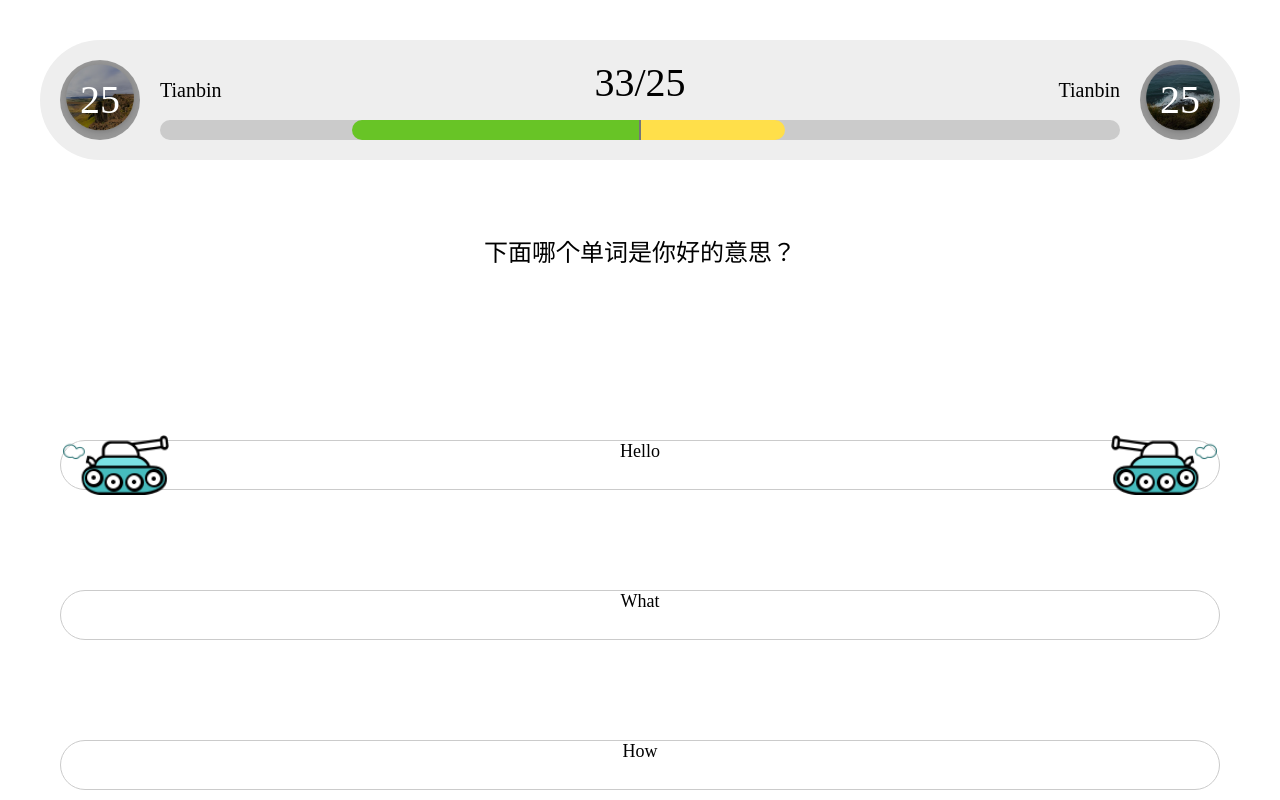
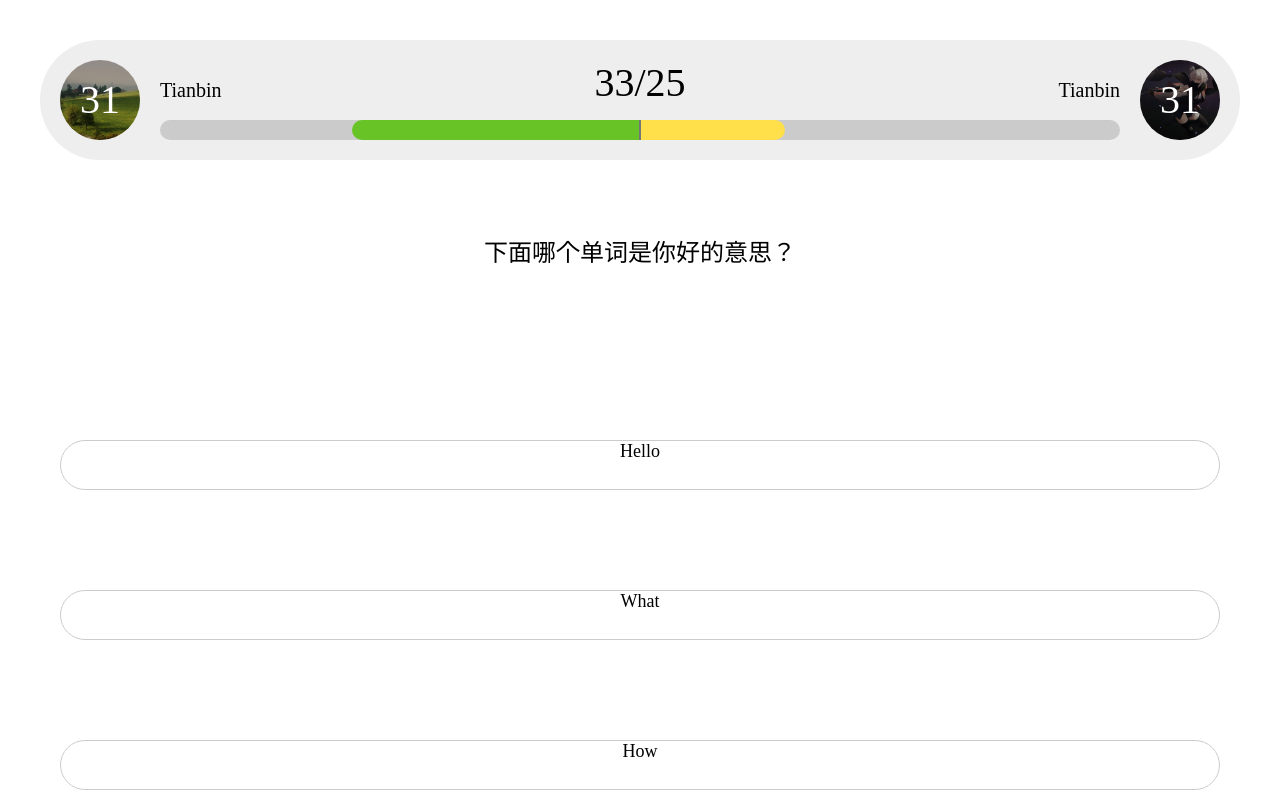
Before and after one commit to TianbinTobin/words_pk, a Vue app: page /#/pk in a window 1280 px wide. Built offline with nearby package versions, Linux system fonts and the light colour scheme.

Commit message:
答题逻辑

```diff
--- /dev/null
+++ b/src/components/Exam.vue
@@ -0,0 +1,30 @@
+<template>
+  <transition-group
+    tag="div"
+    name="custom-classes-transition"
+    enter-active-class="animated slideInRight"
+    leave-active-class="animated slideOutLeft">
+    <exam-item v-for="(exam, index) in examList" :key="exam" :exam-item="exam" :exam-index="index" v-show="(index === current)"></exam-item>
+  </transition-group>
+</template>
+
+<script>
+  import examItem from './ExamItem.vue'
+  export default {
+    name: 'exam',
+    data () {
+      return {
+        current: 0
+      }
+    },
+    components: {
+      examItem
+    },
+    props: ['examList'],
+    methods: {
+      nextExam () {
+        this.current++
+      }
+    }
+  }
+</script>
--- /dev/null
+++ b/src/components/ExamItem.vue
@@ -0,0 +1,56 @@
+<template>
+  <div class="exam_body">
+    <div class="exam_title">{{examItem.title}}</div>
+    <div class="exam_options">
+      <exam-option v-for="item in examItem.options" :key="item" :exam-option="item" @exam-option-click="optionClick"></exam-option>
+    </div>
+  </div>
+</template>
+
+<script>
+  import examOption from './ExamOption.vue'
+  export default {
+    name: 'examItem',
+    data () {
+      return {
+        answer: false
+      }
+    },
+    components: {
+      examOption
+    },
+    props: ['examItem', 'examIndex'],
+    methods: {
+      optionClick () {
+        this.answer = true
+      }
+    }
+  }
+</script>
+
+<style scoped>
+  .exam_body {
+    width: 100%;
+    box-sizing: border-box;
+    padding: 2rem 3rem;
+    position: absolute;
+    top: 0;
+    left: 0;
+
+  }
+
+  .exam_title {
+    width: 100%;
+    min-height: 10rem;
+    text-align: center;
+    font-size: 24px;
+  }
+
+  .exam_options {
+    width: 100%;
+    min-height: 25rem;
+    display: flex;
+    flex-direction: column;
+    justify-content: space-between;
+  }
+</style>
--- /dev/null
+++ b/src/components/ExamOption.vue
@@ -0,0 +1,78 @@
+<template>
+  <div class="exam_option" @click="optionClick()">
+    <div class="exam_option_icon_left" v-show="meCheck"></div>
+    <div class="exam_option_icon_right" v-show="otherCheck"></div>
+    <span class="exam_option_text">{{examOption.content}}</span>
+  </div>
+</template>
+
+<script>
+  export default {
+    name: 'examOption',
+    data () {
+      return {
+        meCheck: false,
+        otherCheck: false
+      }
+    },
+    props: ['examOption'],
+    methods: {
+      optionClick () {
+        if (this.$parent.answer) {
+          return
+        }
+        this.meCheck = true
+        this.$emit('exam-option-click', this.examOption.id)
+      }
+    }
+  }
+</script>
+
+<style scoped>
+  .exam_option {
+    width: 100%;
+    text-align: center;
+    box-sizing: border-box;
+    height: 50px;
+    border: 1px solid #CBCBCB;
+    border-radius: 100px;
+    font-size: 18px;
+    position: relative;
+  }
+
+  .exam_option_icon_left {
+    position: absolute;
+    height: 3rem;
+    left: 0;
+    top: 0;
+    bottom: 0;
+    margin: auto;
+    width: 5.5rem;
+    background: url("../assets/img_tank_right.png") no-repeat center;
+    background-size: contain;
+  }
+
+  .exam_option_icon_right {
+    position: absolute;
+    height: 3rem;
+    right: 0;
+    top: 0;
+    bottom: 0;
+    margin: auto;
+    width: 5.5rem;
+    background: url("../assets/img_tank_left.png") no-repeat center;
+    background-size: contain;
+  }
+
+  .exam_option_text {
+    width: 100%;
+    height: 100%;
+    overflow: hidden;
+    text-overflow: ellipsis;
+    display: flex;
+    justify-content: center;
+    align-items: center;
+    align-content: space-between;
+    flex-wrap: wrap;
+  }
+</style>
--- a/src/components/PK.vue
+++ b/src/components/PK.vue
@@ -2,43 +2,31 @@
   <div>
     <div class="app_container">
       <player :user="user" :time="time" @next-exam="nextExam"></player>
-      <transition
-        name="custom-classes-transition"
-        enter-active-class="animated fadeIn"
-        leave-active-class="animated fadeOut">
-        <div class="body" v-show="examDisplay">
-          <div class="exam_title">{{exam.title}}</div>
-          <div class="exam_options">
-            <div class="exam_option" v-for="item in exam.options" @click="optionClick(item.id, item.answer)">
-              <div class="exam_option_icon_left" v-show="item.answer"></div>
-              <div class="exam_option_icon_right" v-show="item.answer"></div>
-              <span class="exam_option_text">{{item.content}}</span>
+      <div class="body">
+        <exam :exam-list="examList" ref="exam"></exam>
       </div>
-          </div>
-        </div>
-      </transition>
     </div>
     <div class="wrapper_container" v-show="warning">
       <span class="wrapper_warning_left"></span>
       <span class="wrapper_warning_right"></span>
-    </div>
-    <div class="question_num_container" :class="{ question_number_animating: questionNumDisplay }">
-      <div class="question_num_label">第 {{index}} 题</div>
     </div>
   </div>
 </template>
 
 <script>
   import player from '../components/Player.vue'
+  import exam from '../components/Exam.vue'
   export default {
-    name: 'app',
+    name: 'pk',
     components: {
-      player
+      player,
+      exam
     },
     data: function () {
       return {
         user: 'Tianbin',
-        exam: {
+        examList: [
+          {
             id: 1,
             title: '下面哪个单词是你好的意思？',
             options: [
@@ -64,6 +52,33 @@
               }
             ]
           },
+          {
+            id: 1,
+            title: '下面哪个单词是哈喽的意思？',
+            options: [
+              {
+                id: 1,
+                answer: false,
+                content: 'How'
+              },
+              {
+                id: 2,
+                answer: false,
+                content: 'What'
+              },
+              {
+                id: 3,
+                answer: true,
+                content: 'Hello'
+              },
+              {
+                id: 4,
+                answer: false,
+                content: 'Yeah'
+              }
+            ]
+          }
+        ],
         examDisplay: false,
         questionNumDisplay: false,
         warning: false,
@@ -72,37 +87,25 @@
       }
     },
     methods: {
-      examShow () {
-        this.examDisplay = true
-      },
-      examHide () {
-        this.examDisplay = false
-      },
       warningShow () {
         this.warning = true
       },
       warningHide () {
         this.warning = false
       },
-      questionNumShow () {
-        this.questionNumDisplay = true
-      },
-      questionNumHide () {
-        this.questionNumDisplay = false
-      },
       nextExam () {
-        this.index++
-        this.examHide()
-        this.questionNumShow()
-        this.resetCountDown()
+        if (this.countDownTimeOut) {
+          clearTimeout(this.countDownTimeOut)
+        }
         if (this.setTimeout) {
           clearTimeout(this.setTimeout)
         }
-        this.setTimeout = setTimeout(this.changeExam, 2000)
+        this.setTimeout = setTimeout(this.changeExam, 1000)
       },
       changeExam () {
-        this.examShow()
-        this.questionNumHide()
+        this.index++
+        this.resetCountDown()
+        this.$refs.exam.nextExam()
       },
       countDown () {
         if (this.time > 0) {
@@ -124,19 +127,9 @@
           clearTimeout(this.countDownTimeOut)
         }
         this.countDown()
-      },
-      optionClick (id, answer) {
-        if (answer === true) {
-          for (let i = 0, len = this.exam.options.length; i < len; i++) {
-            if (this.exam.options[i].id === id) {
-              this.exam.options[i].answer = false
-            }
-          }
-        }
       }
     },
     mounted () {
-      this.nextExam()
 //      let socket = new WebSocket('ws://localhost:8181?appId=123')
 //      socket.onopen = function () {
 //        console.log(1)
@@ -157,70 +150,9 @@
 
   .body {
     width: 100%;
+    min-height: 100%;
     box-sizing: border-box;
-    padding: 2rem 3rem;
-  }
-
-  .exam_title {
-    width: 100%;
-    min-height: 10rem;
-    text-align: center;
-    font-size: 24px;
-  }
-
-  .exam_options {
-    width: 100%;
-    min-height: 25rem;
-    display: flex;
-    flex-direction: column;
-    justify-content: space-between;
-  }
-
-  .exam_option {
-    width: 100%;
-    text-align: center;
-    box-sizing: border-box;
-    height: 50px;
-    border: 1px solid #CBCBCB;
-    border-radius: 100px;
-    font-size: 18px;
     position: relative;
-  }
-
-  .exam_option_icon_left {
-    position: absolute;
-    height: 3rem;
-    left: 0;
-    top: 0;
-    bottom: 0;
-    margin: auto;
-    width: 5.5rem;
-    background: url("../assets/img_tank_right.png") no-repeat center;
-    background-size: contain;
-  }
-
-  .exam_option_icon_right {
-    position: absolute;
-    height: 3rem;
-    right: 0;
-    top: 0;
-    bottom: 0;
-    margin: auto;
-    width: 5.5rem;
-    background: url("../assets/img_tank_left.png") no-repeat center;
-    background-size: contain;
-  }
-
-  .exam_option_text {
-    width: 100%;
-    height: 100%;
-    overflow: hidden;
-    text-overflow: ellipsis;
-    display: flex;
-    justify-content: center;
-    align-items: center;
-    align-content: space-between;
-    flex-wrap: wrap;
   }
 
   .wrapper_warning_left, .wrapper_warning_right {
--- a/src/components/Waiting.vue
+++ b/src/components/Waiting.vue
@@ -41,10 +41,10 @@
           <div class="radar_player">
             <div class="radar_player_pk" :class="{animation_pk_vs: state.animation_pk_vs}"></div>
             <div class="radar_player_a" :class="{radar_player_a_move: state.radar_player_b_move}">
-              <img :src="user.logo">
+              <img :src="user.logo" src="../assets/player_1_logo.png">
             </div>
             <div class="radar_player_b" v-show="state.findRival" :class="{radar_player_b_move: state.radar_player_b_move}">
-              <img :src="user.logo">
+              <img :src="user.logo" src="../assets/player_2_logo.png">
             </div>
           </div>
           <div class="radar_d"></div>
@@ -64,7 +64,7 @@
       return {
         friendPK: true,
         user: {
-          logo: '/static/img/player_1_logo.b342afe.png'
+          logo: '/static/img/player_1_logo.png'
         },
         state: {
           w_player_move_left: false,
@@ -178,6 +178,7 @@
   }
 
   .radar_player_a {
+    box-sizing: border-box;
     position: absolute;
     top: 0;
     left: 0;
@@ -193,6 +194,7 @@
   }
 
   .radar_player_b {
+    box-sizing: border-box;
     position: absolute;
     top: 0;
     left: 0;
@@ -234,7 +236,6 @@
 
   .radar_player_pk {
     position: absolute;
-    z-index: 4;
     left: 0;
     right: 5px;
     top: 0;
```
Also changed, not shown: src/assets/player_1_logo.png, src/assets/player_2_logo.png. Lines whose indentation alone changed are shown as unchanged.
